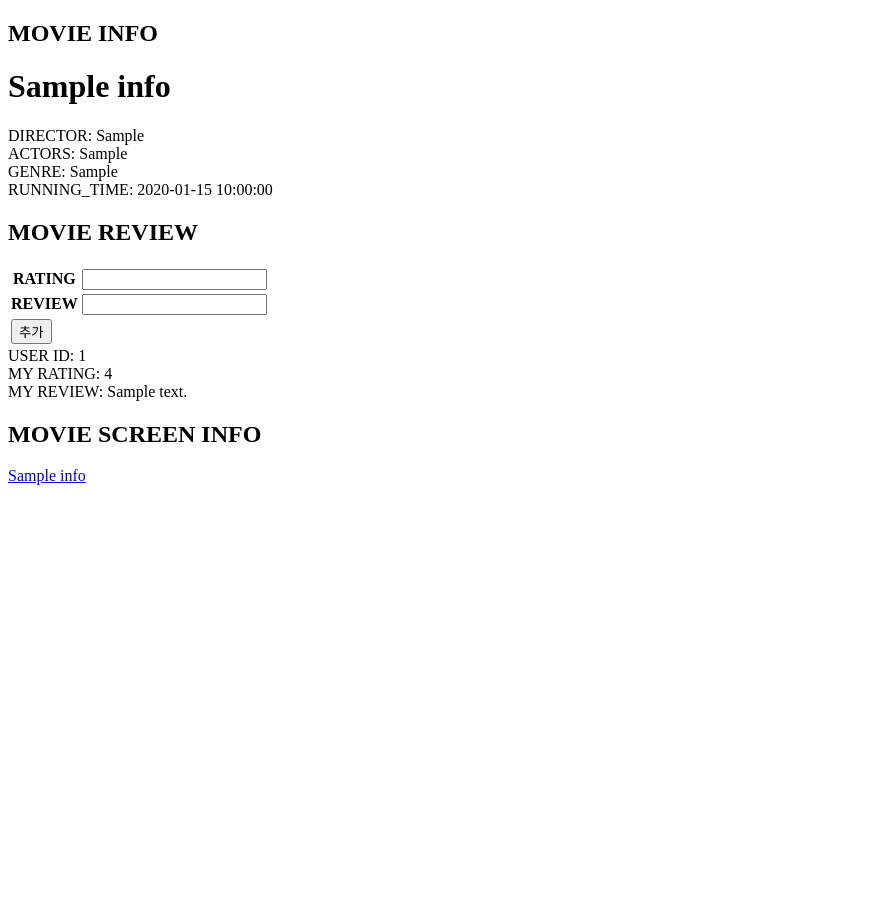
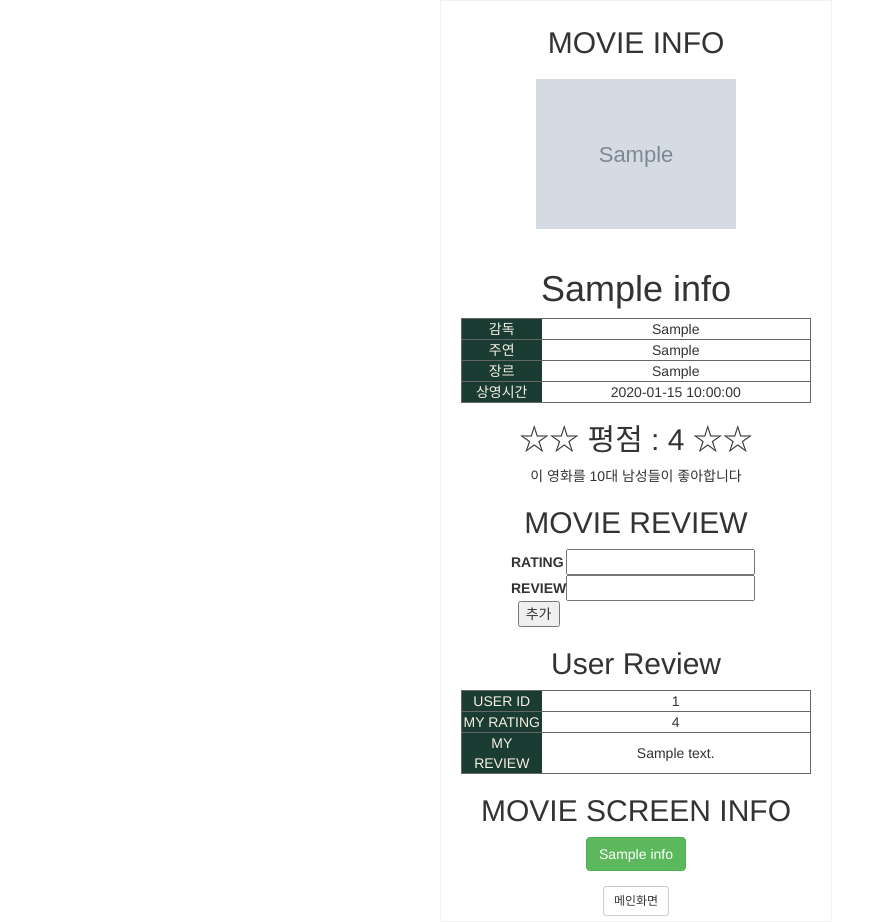
Before and after one commit to wally0813/DataBaseApplication, a PHP site: the page made by movie.php in a window 1280 px wide. Shown: the whole page, without its empty margins (0-887 px from the left). Before the commit the page ends 485 px from the top, so only its background shows below. Run offline with PHP 8.4, Linux system fonts and the light colour scheme; the visitor is signed in with stand-in values (Sample User, id 1); tables that the repository leaves empty or names only in its code hold one stand-in row (values such as "Sample post"); grey boxes marked "Sample" are stand-in pictures.

Commit message:
added button and design(?) and movie review

```diff
--- a/movie.php
+++ b/movie.php
@@ -24,8 +24,21 @@
 <html>
 <head>
 	<title> movie </title>
+	<style>
+		#divPosition{
+			border:1px solid #F2F2F2;
+			position: absolute;
+			margin: -150px 0px 0px -200px;
+			left: 50%;
+			top: 150px;
+			padding: 5px;
+			text-align: center;
+		}
+	</style>
+	<link href="css/bootstrap.min.css" rel="stylesheet">
 </head>
-<body>
+<body><div class="row" id="divPosition" style="padding-left:20px; padding-right:20px">
+
 
 	<h2> MOVIE INFO </h2>
 
@@ -42,17 +55,35 @@
 	$result_idx = $conn->query($query_idx);
 	$row_idx = $result_idx->fetch_array(MYSQLI_ASSOC);
 
-	?> <h1> <?php echo $row['movie_title']; ?> </h1> <?php
-	echo "DIRECTOR: " . $row['director']; ?> </br> <?php
-	echo "ACTORS: " . $row['main_actor']; ?> </br> <?php
-	echo "GENRE: " . $row_idx['genre']; ?> </br> <?php
-	echo "RUNNING_TIME: " . $row['running_time']; ?> </br> <?php
+	?> <h1>
+	<img class="card-img-top" src=<?php echo './posters/'.$row['filename'];?> width=200; alt="Card image cap">
+	<br><br>
+	<?php
+	echo $row['movie_title']; ?> </h1>
+	<table style="width: 350px; border: 1px solid #666666; border-collapse: collapse;">
+	<tr style="border:1px solid #666666">
+	<td width=80 style='color:#f7f0e4; background-color:#1b3c33; text-align:center'>
+	<?php
+	echo "감독</td><td>" . $row['director']; ?> </td> </tr><tr style="border:1px solid #666666"><td width=80 style='color:#f7f0e4; background-color:#1b3c33; text-align:center'><?php
+	echo "주연</td><td>" . $row['main_actor']; ?> </td> </tr><tr style="border:1px solid #666666"><td width=80 style='color:#f7f0e4; background-color:#1b3c33; text-align:center'> <?php
+	echo "장르</td><td>" . $row_idx['genre']; ?> </td> </tr><tr style="border:1px solid #666666"><td width=80 style='color:#f7f0e4; background-color:#1b3c33; text-align:center'> <?php
+	echo "상영시간</td><td>" . $row['running_time']; ?>  </td> </tr></table> <?php
 
+	$query = "SELECT * FROM movie_review WHERE movie_idx='$idx'";
+	$result = $conn->query($query);
+	$row2 = $result->fetch_array(MYSQLI_ASSOC);
+
+	echo "<h2> ☆☆ 평점 : " . $row2['movie_rating']." ☆☆</h2>"; ?> <?php
+	if($row2['gender']=="f"){
+		echo " 이 영화를 " . $row2['age']."대 여성들이 좋아합니다";
+	}else{
+		echo " 이 영화를 " . $row2['age']."대 남성들이 좋아합니다";
+	}?> </br> <?php
 
 ?>
 
 	<h2> MOVIE REVIEW </h2>
-
+	<div style="padding-left:50px">
 	<form name="user_review" method="post" action="writereview.php">
 
 		<table>
@@ -73,11 +104,10 @@
 			</tr>
 
 		</table>
+	</form>
+	</div>
 
-	</form>
-
-
-
+	<h2> User Review </h2>
 <?php
 
 	$query_info = "SELECT * FROM user_review WHERE movie_idx='$idx'";
@@ -91,10 +121,13 @@
 		$query_idx = "SELECT movie_title FROM movie_info WHERE movie_idx='$movie_idx'";
 		$result_idx = $conn->query($query_idx);
 		$row_idx = $result_idx->fetch_array(MYSQLI_ASSOC);
-*/
-		echo "USER ID: " . $row['user_id']; ?> </br> <?php
-		echo "MY RATING: " . $row['movie_rating']; ?> </br> <?php
-		echo "MY REVIEW: " . $row['movie_review']; ?> </br> <?php
+*/ ?>
+		<table style="width: 350px; border: 1px solid #666666; border-collapse: collapse;">
+		<tr style="border:1px solid #666666">
+		<td width=80 style='color:#f7f0e4; background-color:#1b3c33; text-align:center'> <?php
+		echo "USER ID</td><td>" . $row['user_id']; ?> </td> </tr><tr style="border:1px solid #666666"><td width=80 style='color:#f7f0e4; background-color:#1b3c33; text-align:center'> <?php
+		echo "MY RATING</td><td>" . $row['movie_rating']; ?> </td> </tr><tr style="border:1px solid #666666"><td width=80 style='color:#f7f0e4; background-color:#1b3c33; text-align:center'> <?php
+		echo "MY REVIEW</td><td>" . $row['movie_review']; ?> </td></tr></table> <?php
 
 	}
 ?>
@@ -115,8 +148,8 @@
 		$result_idx = $conn->query($query_idx);
 		$row_idx = $result_idx->fetch_array(MYSQLI_ASSOC);
 */
-		?>
-		<a href="theater.php?idx=<?php echo $row['theater_idx'] ?>"> <?php echo $row['theater_name']."\t"; ?> </a> </br> <?php
+		?><div style="padding-bottom:5px">
+		<a type="button" class="btn btn-success" href="theater.php?idx=<?php echo $row['theater_idx'] ?>"> <?php echo $row['theater_name']."\t"; ?> </a> </div> <?php
 
 	}
 ?>
@@ -126,6 +159,9 @@
 
 }
 
-?>
+?><div style="padding-top:10px; margin-botton:20px">
+<a type="button" class="btn btn-default btn-sm" href="index.php">메인화면</a>
+</div>
+</div>
 </body>
 </html>
```
